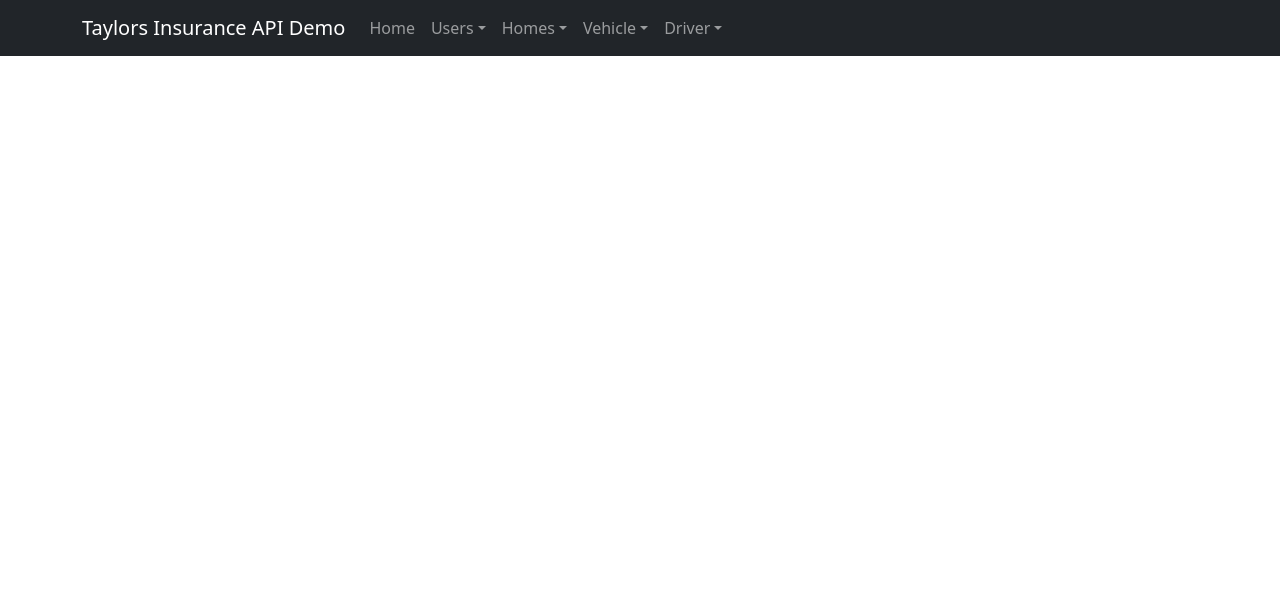
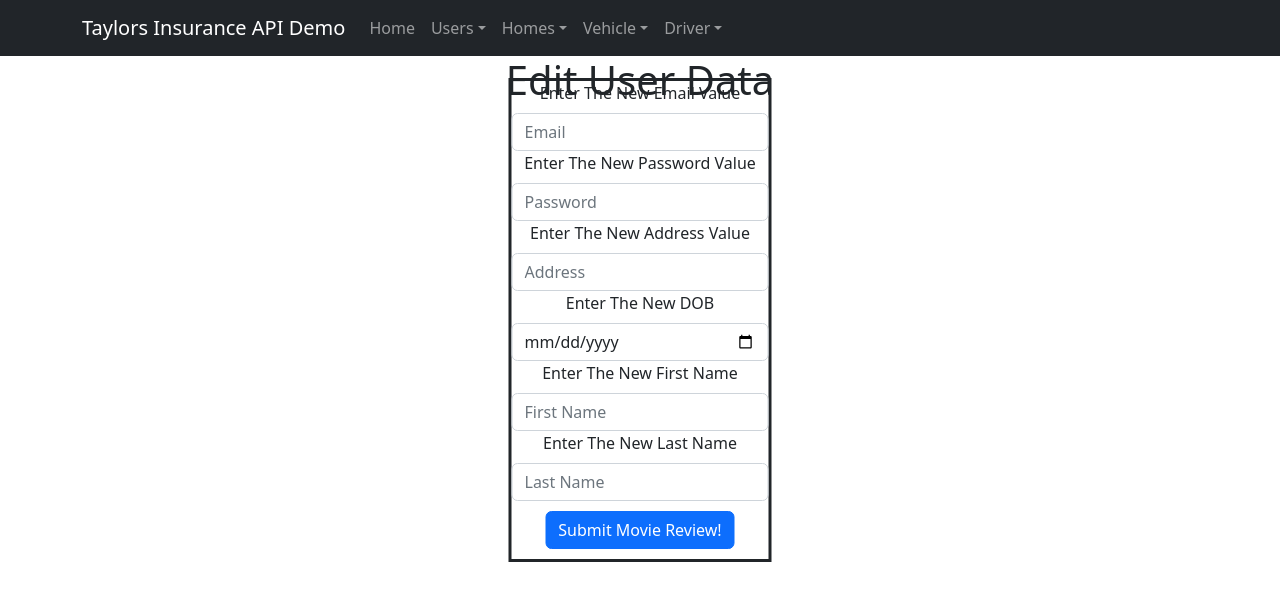
Before and after one commit to djlew89/capstone-project, a React (Create React App) app in the folder react-front-end/: page /EditData in a window 1280 px wide. Shown: the top 600 px of the page. Built offline with nearby package versions, Linux system fonts and the light colour scheme.

Commit message:
Added in edit user page that successfully displays a form. Functionality has NOT been set up.

```diff
--- a/react-front-end/src/App.css
+++ b/react-front-end/src/App.css
@@ -10,3 +10,15 @@ img {
     width: 100%;
     max-width: 225px;
 }
+
+#form_display {
+    border-style: solid;
+    margin: 0;
+    position: absolute;
+    top: 40%;
+    left: 50%;
+    -ms-transform: translate(-50%, -50%);
+    transform: translate(-50%, -50%);
+    text-align: center;
+    padding-bottom: 10px;
+}
--- a/react-front-end/src/App.js
+++ b/react-front-end/src/App.js
@@ -1,6 +1,7 @@
 import './App.css';
 import {Route, Routes} from "react-router-dom";
-import ViewUsers from "./pages/Users/User";
+import ViewUsers from "./pages/Users/display/User";
+import EditUser from "./pages/Users/editing/EditUser";
 import ViewDrivers from './pages/Driver';
 import ViewUserHomes from "./pages/Homes/UserHome";
 import NavigationBar from './Navbar';
@@ -18,6 +19,7 @@ function App() {
                 <Route path="/Drivers" element={<ViewDrivers/>}/>
                 <Route path="/Vehicles" element={<ViewVehicles/>}/>
                 <Route path="/Homes" element={<ViewUserHomes/>}/>
+                <Route path="/EditData" element={<EditUser/>}/>
             </Routes>
         </>
     );
--- a/react-front-end/src/Navbar.js
+++ b/react-front-end/src/Navbar.js
@@ -14,14 +14,14 @@ function NavigationBar() {
 
                     <NavDropdown title="Users" id="basic-nav-dropdown">
                         <NavDropdown.Item href="/Users">View Data</NavDropdown.Item>
-                        <NavDropdown.Item href="#action/3.2">Edit Data</NavDropdown.Item>
-                        <NavDropdown.Item href="#action/3.3">Delete Data</NavDropdown.Item>
-                        <NavDropdown.Item href="#action/3.3">Save User</NavDropdown.Item>
+                        <NavDropdown.Item href="/EditData">Edit Data</NavDropdown.Item>
+                        <NavDropdown.Item href="/DeleteData">Delete Data</NavDropdown.Item>
+                        <NavDropdown.Item href="/SaveData">Save User</NavDropdown.Item>
                         <NavDropdown.Divider/>
-                        <NavDropdown.Item href="#action/3.4">List all homes associated with user</NavDropdown.Item>
-                        <NavDropdown.Item href="#action/3.4">List all vehicles associated with user</NavDropdown.Item>
+                        <NavDropdown.Item href="/AssociatedHomes">List all homes associated with user</NavDropdown.Item>
+                        <NavDropdown.Item href="/AssociatedVehicle">List all vehicles associated with user</NavDropdown.Item>
                         <NavDropdown.Divider/>
-                        <NavDropdown.Item href="#action/3.4">View driver data associated with user</NavDropdown.Item>
+                        <NavDropdown.Item href="/AssociatedDriver">View driver data associated with user</NavDropdown.Item>
                     </NavDropdown>
 
                     <NavDropdown title="Homes" id="basic-nav-dropdown">
--- /dev/null
+++ b/react-front-end/src/pages/Users/editing/EditUser.js
@@ -0,0 +1,57 @@
+import { Button, Form, OverlayTrigger, Tooltip } from 'react-bootstrap';
+
+//TODO I just added in the form, I don't have editing setup
+
+export default function EditUser() {
+
+    return (
+        <>
+            <h1 id="data_display">Edit User Data</h1>
+            <Form method="post" action="/v1/users" id="form_display">
+                <Form.Group>
+                    <Form.Label>Enter The New Email Value</Form.Label>
+                    <OverlayTrigger placement="right">
+                        <Form.Control name='email' type="email" placeholder="Email"></Form.Control>
+                    </OverlayTrigger>
+                </Form.Group>
+                <Form.Group>
+                    <Form.Label>Enter The New Password Value</Form.Label>
+                    <OverlayTrigger placement="right"
+                                    overlay={<Tooltip id='tooltip-right'>YYYY-MM-DD</Tooltip>}>
+                        <Form.Control name='pass' type="text" placeholder="Password">
+                        </Form.Control>
+                    </OverlayTrigger>
+                </Form.Group>
+                <Form.Group>
+                    <Form.Label>Enter The New Address Value</Form.Label>
+                    <OverlayTrigger placement="right"
+                                    overlay={<Tooltip id='tooltip-right'>Any Character</Tooltip>}>
+                        <Form.Control name='address' type="text" placeholder="Address"></Form.Control>
+                    </OverlayTrigger>
+                </Form.Group>
+                <Form.Group>
+                    <Form.Label>Enter The New DOB</Form.Label>
+                    <OverlayTrigger placement="right"
+                                    overlay={<Tooltip id='tooltip-right'>A date</Tooltip>}>
+                        <Form.Control name='dob' type="date" placeholder="Date of Birth"></Form.Control>
+                    </OverlayTrigger>
+                </Form.Group>
+                <Form.Group>
+                    <Form.Label>Enter The New First Name</Form.Label>
+                    <OverlayTrigger placement="right"
+                                    overlay={<Tooltip id='tooltip-right'>letters</Tooltip>}>
+                        <Form.Control name='fname' type="text" pattern="^[A-Za-z]" placeholder="First Name"></Form.Control>
+                    </OverlayTrigger>
+                </Form.Group>
+                <Form.Group style={{paddingBottom: 10}}>
+                    <Form.Label>Enter The New Last Name</Form.Label>
+                    <OverlayTrigger placement="right"
+                                    overlay={<Tooltip id='tooltip-right'>letters</Tooltip>}>
+                        <Form.Control name='lname' type="text" pattern="^[A-Za-z]" placeholder="Last Name"></Form.Control>
+                    </OverlayTrigger>
+                </Form.Group>
+                <Button variant="primary" type="submit">Submit Movie Review!</Button>
+            </Form>
+        </>
+    );
+}
```
Also changed, not shown: react-front-end/src/pages/Users/display/ListHomes.js (renamed from react-front-end/src/pages/Users/ListHomes.js), react-front-end/src/pages/Users/display/ListVehicles.js (renamed from react-front-end/src/pages/Users/ListVehicles.js), react-front-end/src/pages/Users/display/User.js (renamed from react-front-end/src/pages/Users/User.js), react-front-end/src/pages/Users/display/ViewDriverData.js (renamed from react-front-end/src/pages/Users/ViewDriverData.js).
